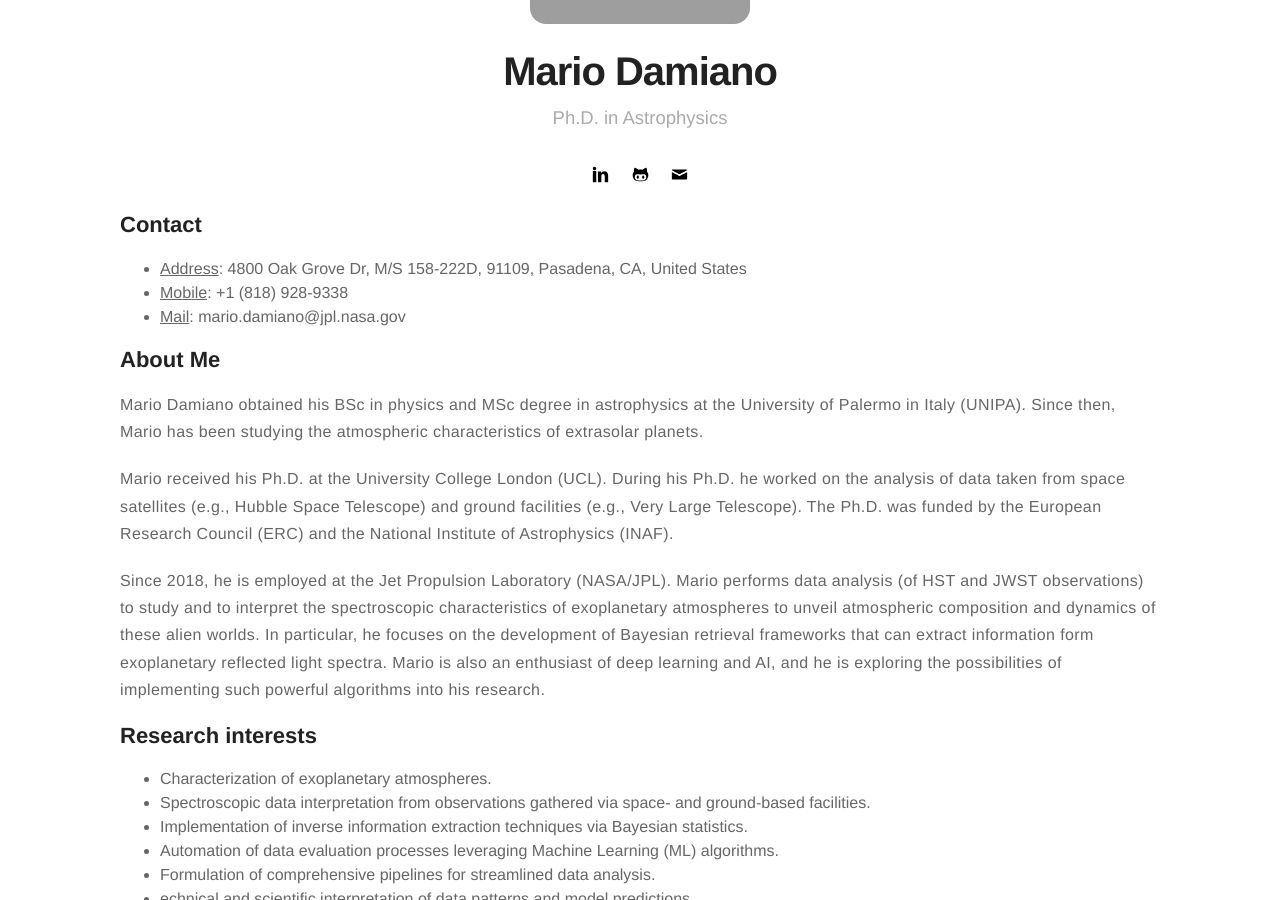
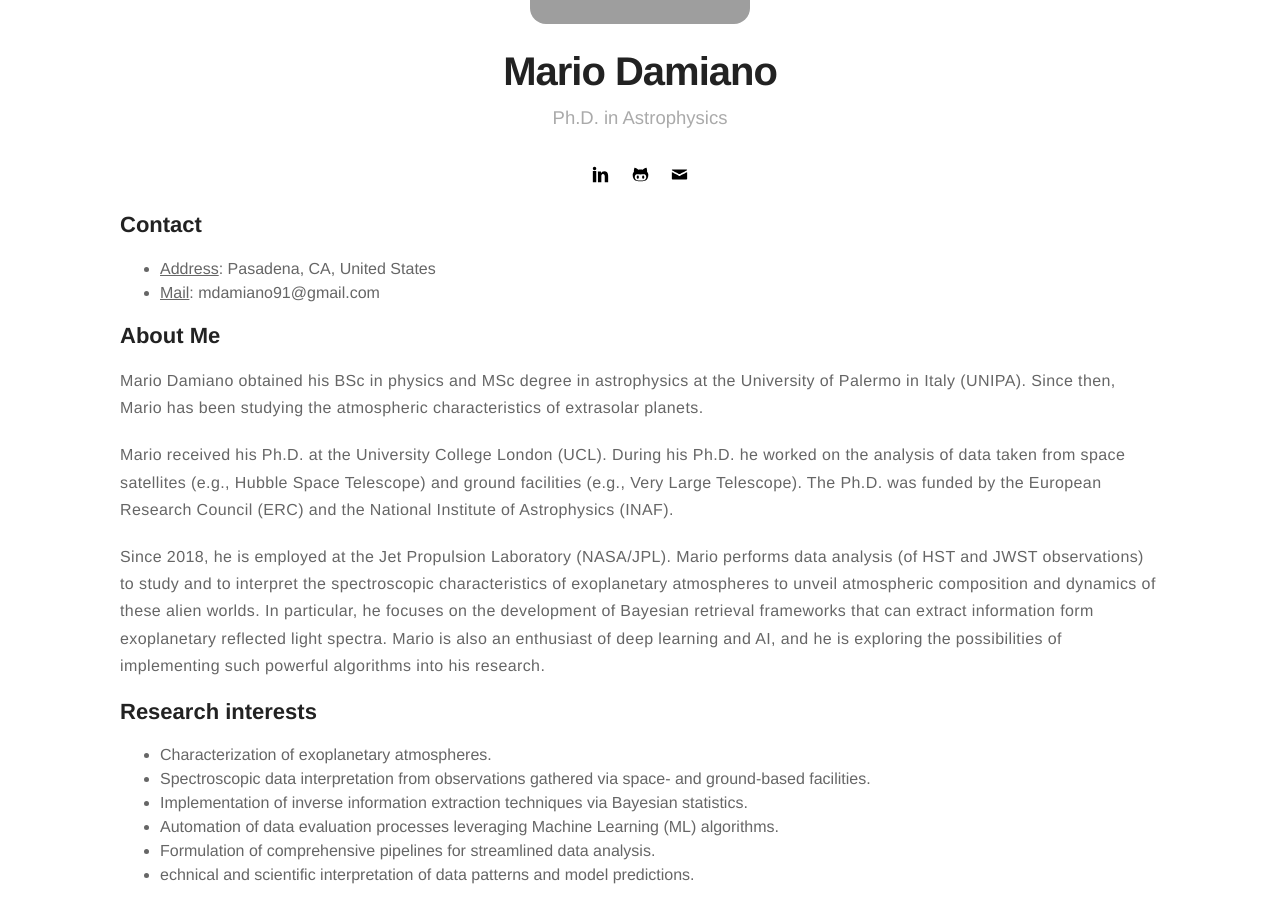
Before and after one commit to MDamiano/MDamiano.github.io, a Jekyll site: the page built from about.md, in a window 1280 px wide and 900 px high, scrolled down 321 px. Built offline with Jekyll 4.4.1, drawn with Linux system fonts in a browser that asks for light colours.

Commit message:
Remove date from ExoReL post and simplify contact information in About Me page

```diff
--- a/_posts/2026-01-31-ExoReL.markdown
+++ b/_posts/2026-01-31-ExoReL.markdown
@@ -1,7 +1,6 @@
 ---
 title: Bayesian retrieval of exoplanet reflected-light and thermal emission spectra
 layout: post
-date: 2026-01-31 16:40
 titleImageMaxHeight: "300px; display: block; margin: 0 auto"
 image: https://raw.githubusercontent.com/MDamiano/ExoReL/refs/heads/main/ExoReL_logo.png
 projectImage: https://raw.githubusercontent.com/MDamiano/ExoReL/refs/heads/main/ExoReL_logo.png
--- a/about.md
+++ b/about.md
@@ -5,9 +5,8 @@ layout: page
 
 <h2>Contact</h2>
 <ul class="skill-list">
-	<li><u>Address</u>:  4800 Oak Grove Dr, M/S 158-222D, 91109, Pasadena, CA, United States</li>
-	<li><u>Mobile</u>:   +1 (818) 928-9338</li>
-	<li><u>Mail</u>:     mario.damiano@jpl.nasa.gov</li>
+	<li><u>Address</u>:  Pasadena, CA, United States</li>
+	<li><u>Mail</u>:     mdamiano91@gmail.com</li>
 </ul>
 
 
```
